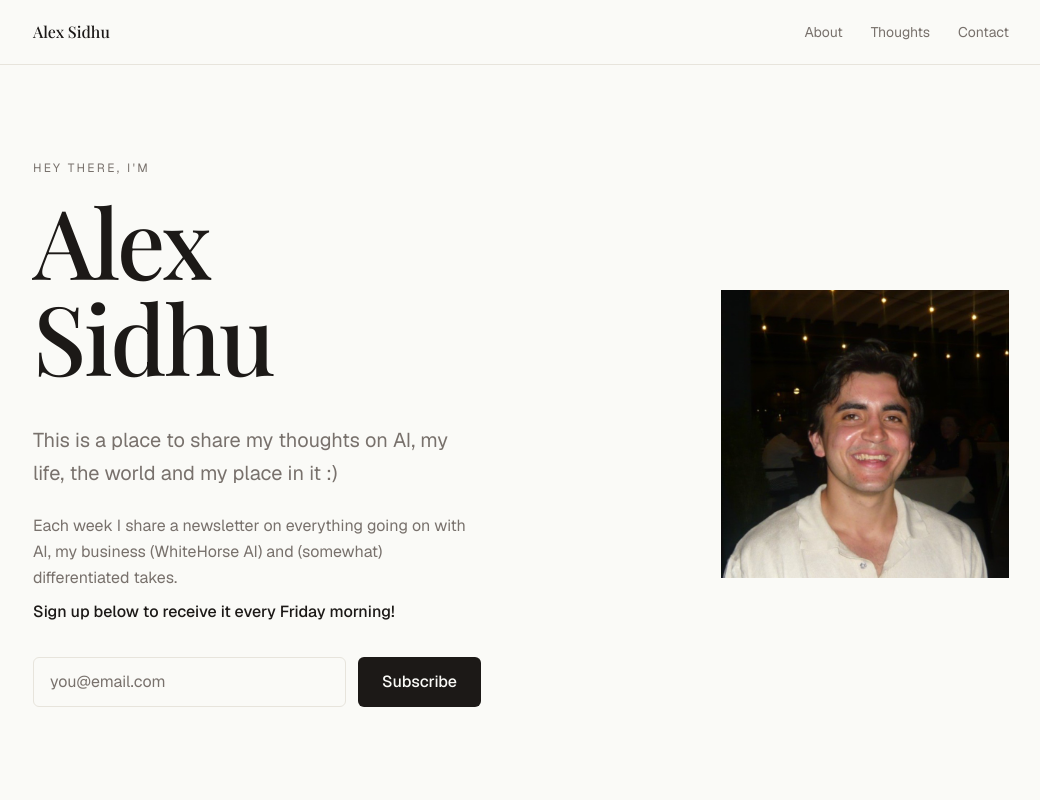
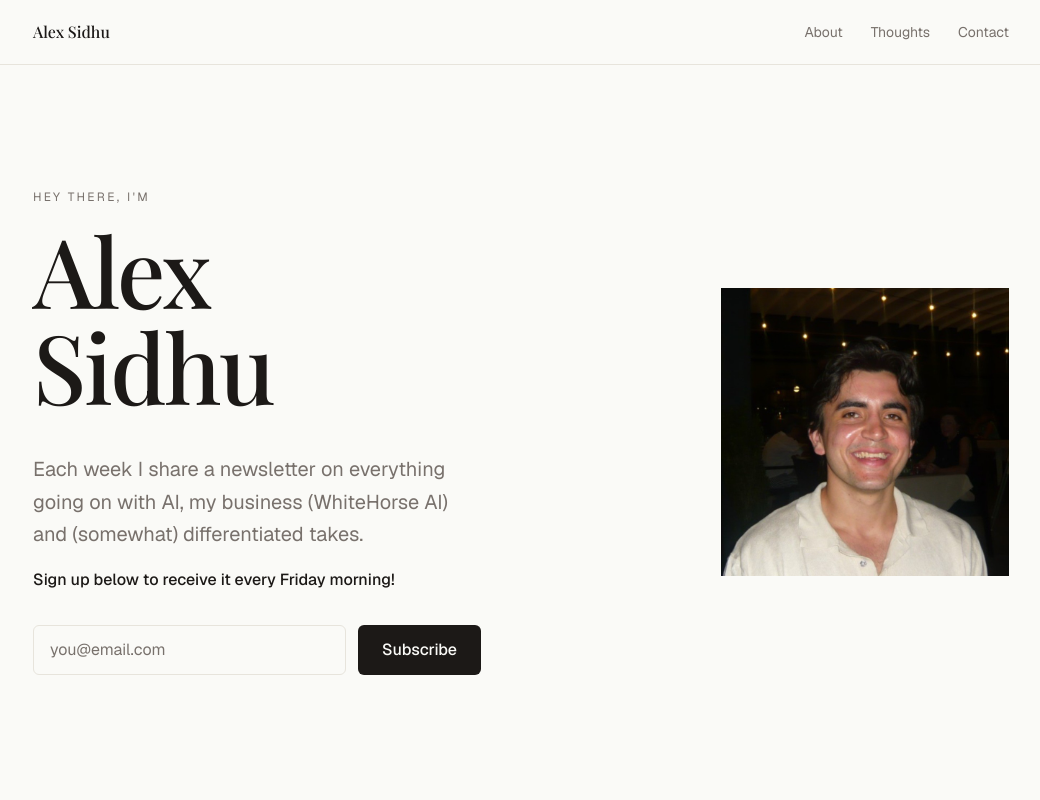
Before and after one commit to alexsidhu1/alexsidhu, a Next.js app: page / in a window 1280 px wide. Shown: the top 800 px of the page, without its empty margins (119-1159 px from the left). Built offline with nearby package versions, Linux system fonts and the light colour scheme.

Commit message:
Make newsletter blurb the hero subtitle

```diff
--- a/app/page.tsx
+++ b/app/page.tsx
@@ -54,11 +54,7 @@ export default function Home() {
                   <br />
                   Sidhu
                 </h1>
-                <p className="text-lg md:text-xl text-warm-muted max-w-md leading-relaxed mb-6">
-                  This is a place to share my thoughts on AI, my life, the
-                  world and my place in it :)
-                </p>
-                <p className="text-base text-warm-muted max-w-md leading-relaxed mb-2">
+                <p className="text-lg md:text-xl text-warm-muted max-w-md leading-relaxed mb-4">
                   Each week I share a newsletter on everything going on with AI,
                   my business (WhiteHorse AI) and (somewhat) differentiated
                   takes.
```
